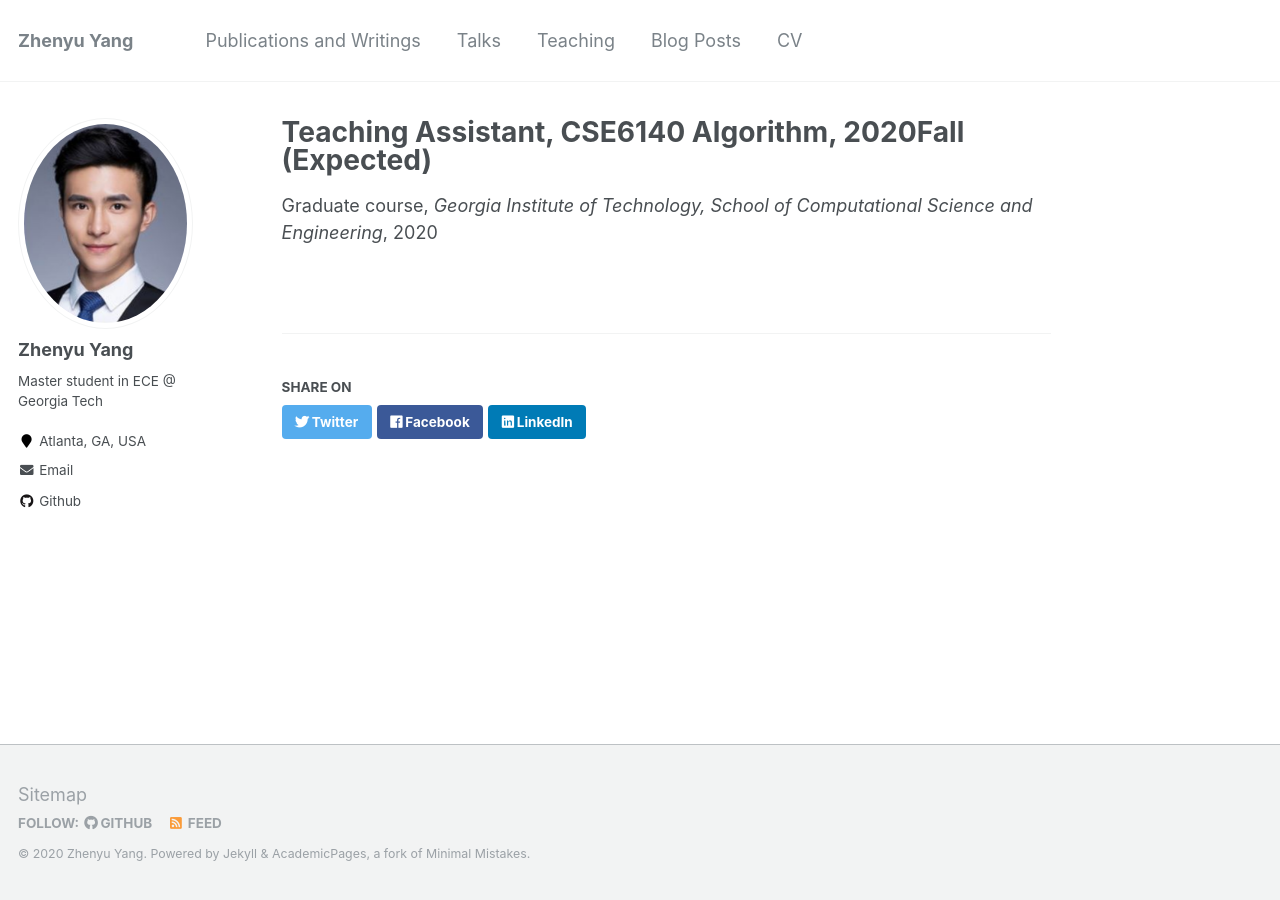
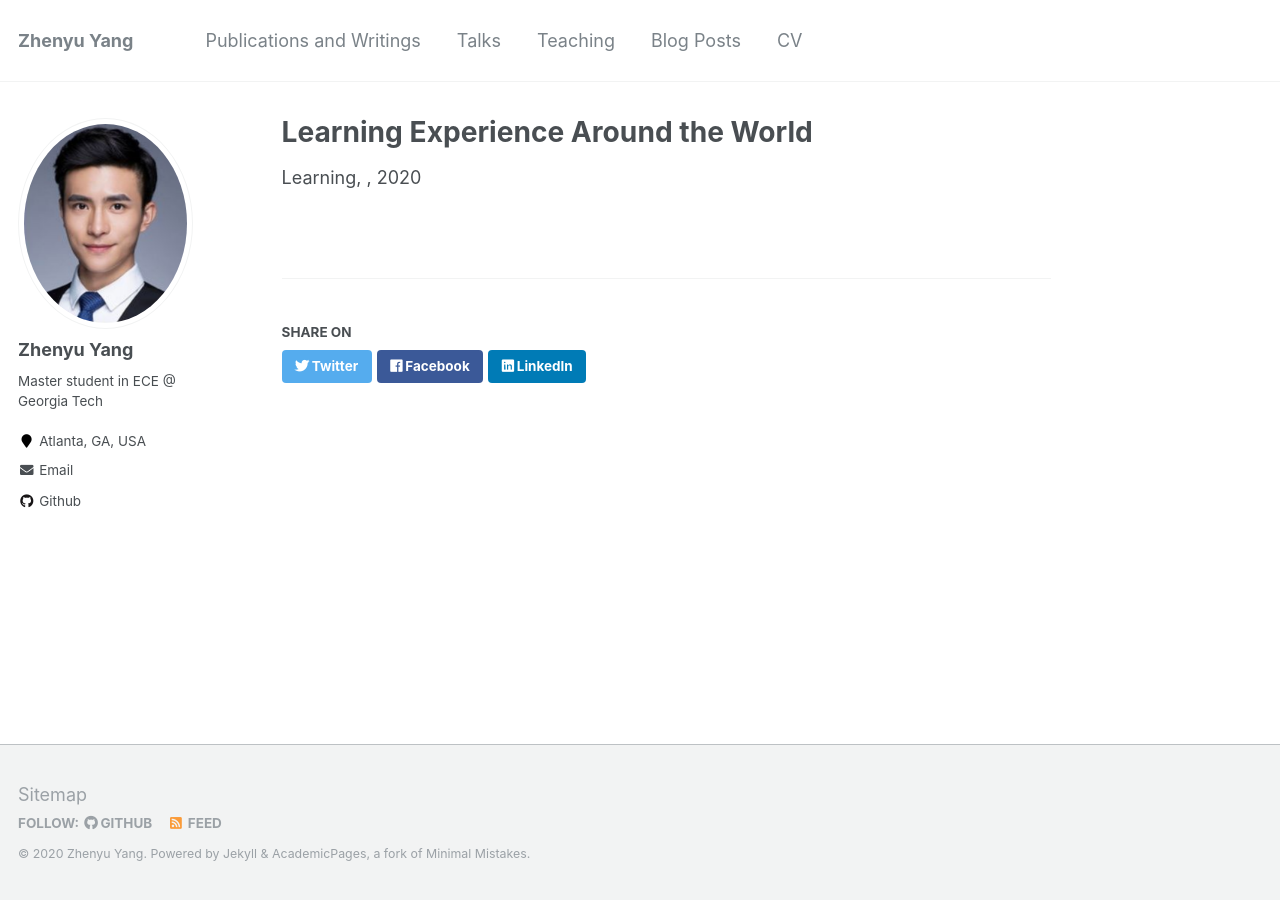
Before and after one commit to azpeteryang/azpeteryang.github.io, a Jekyll site: the page built from _teaching/2020Fall.md, in a window 1280 px wide. Built offline with Jekyll 4.4.1, drawn with Linux system fonts in a browser that asks for light colours.

Commit message:
Update 2020Fall.md

```diff
--- a/_teaching/2020Fall.md
+++ b/_teaching/2020Fall.md
@@ -1,8 +1,6 @@
 ---
-title: "Teaching Assistant, CSE6140 Algorithm, 2020Fall (Expected)"
-collection: teaching
-type: "Graduate course"
-venue: "Georgia Institute of Technology, School of Computational Science and Engineering"
-date: 2020-09-01
+title: "Learning Experience Around the World"
+collection: Experience
+type: "Learning"
 location: "Atlanta, GA"
 ---
```
